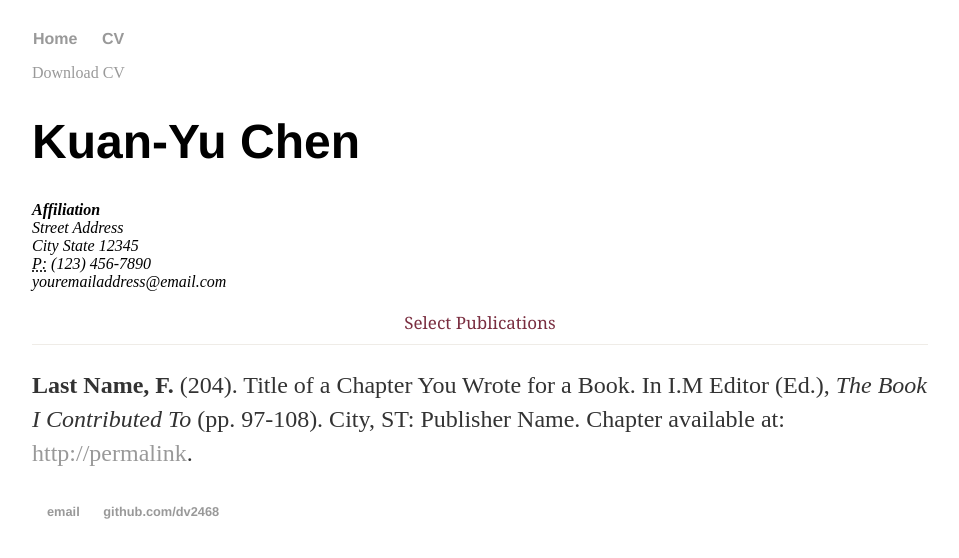
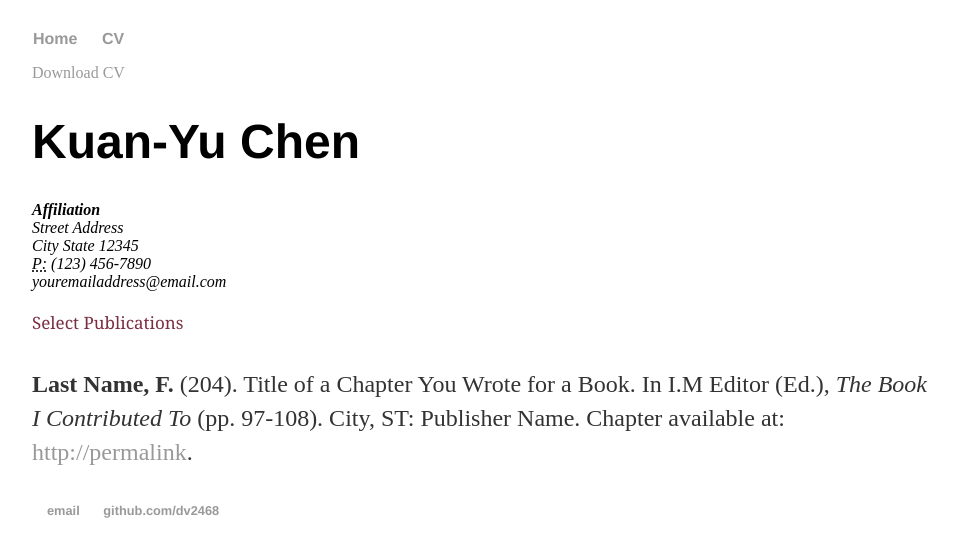
Before and after one commit to dv2468/dv2468.github.io, a Jekyll site: the page built from cv/index.html, in a window 1280 px wide. Shown: the top 558 px of the page, without its empty margins (160-1119 px from the left). Built offline with Jekyll 4.4.1, drawn with Linux system fonts in a browser that asks for light colours.

Commit message:
Update main.css

```diff
--- a/css/main.css
+++ b/css/main.css
@@ -75,7 +75,8 @@
 	margin:20px 0 10px;
 	padding-bottom:10px;
 	font:normal 17px Georgia, serif;
-	border-bottom:1px solid #efece7;
+	border-bottom:1px;
+	text-decoration: underline
 	text-align:center;
 
 }
@@ -85,7 +86,7 @@
 	margin:10px 0;
 	padding-bottom:10px;
 	font:bold 14px Arial, Helvetica, sans-serif;
-	border-bottom:1px solid #efece7;
+	border-bottom:1px;
 }
 
 p {
```
